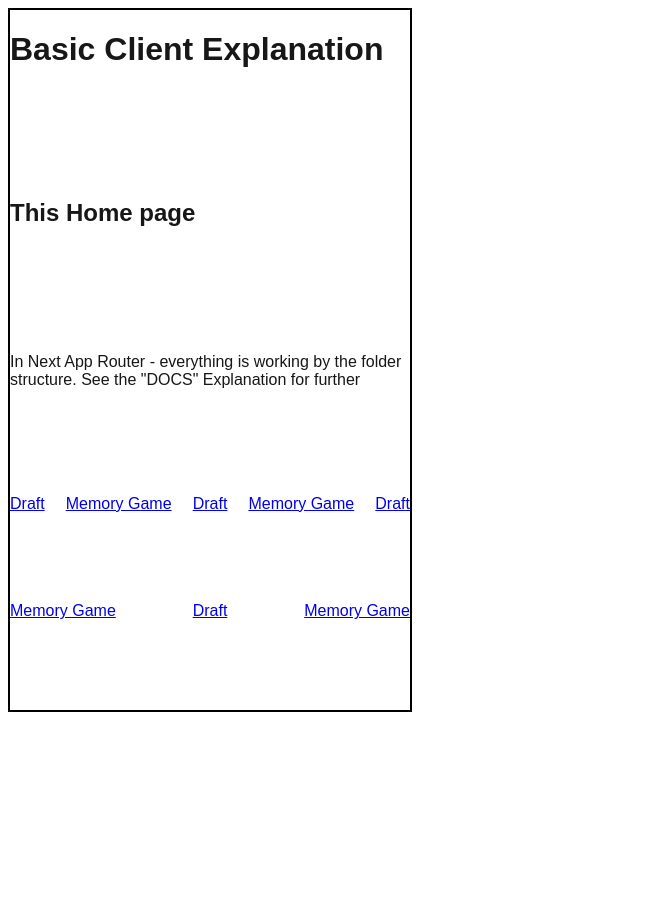
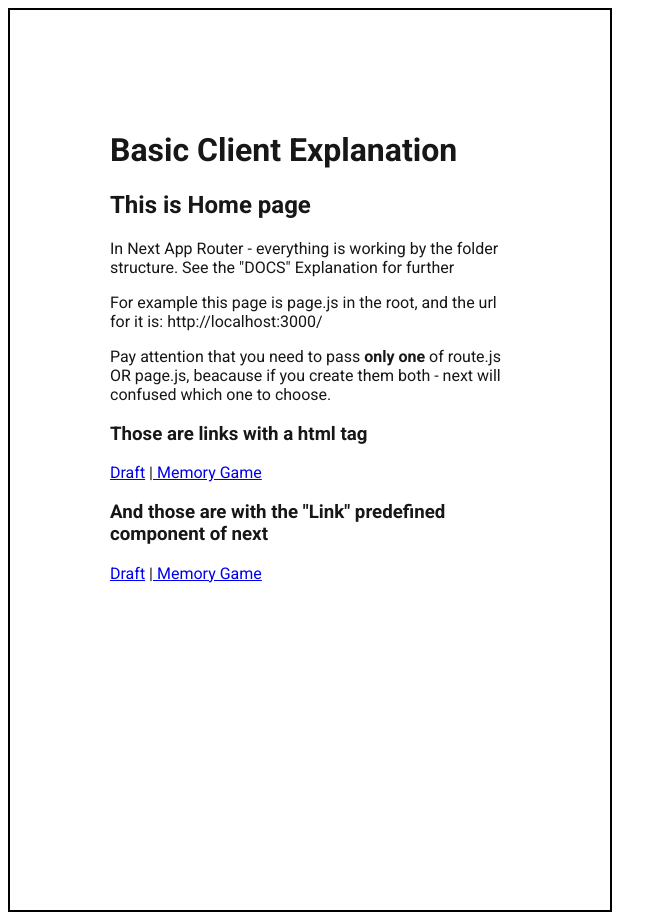
Before and after one commit to lingar-studying/studying-nextjs-app-router, a Next.js app: page / in a window 1280 px wide. Shown: the whole page, without its empty margins (0-667 px from the left). Before the commit the page ends 800 px from the top, so only its background shows below. Built offline with nearby package versions, Linux system fonts and the light colour scheme; what @mui/material-nextjs would draw is missing.

Commit message:
Organizing the client

```diff
--- /dev/null
+++ b/src/app/global-theme.js
@@ -0,0 +1,11 @@
+'use client'
+
+import {createTheme} from "@mui/material";
+
+const GlobalTheme = createTheme({
+    typography: {
+        fontFamily: 'var(--font-roboto',
+    }
+})
+
+export default GlobalTheme;
--- a/src/app/globals.css
+++ b/src/app/globals.css
@@ -19,7 +19,7 @@ body {
 body {
   color: var(--foreground);
   background: var(--background);
-  font-family: Arial, Helvetica, sans-serif;
+  /*font-family: Arial, Helvetica, sans-serif;*/
   -webkit-font-smoothing: antialiased;
   -moz-osx-font-smoothing: grayscale;
 }
--- a/src/app/layout.js
+++ b/src/app/layout.js
@@ -1,31 +1,28 @@
-import {Geist, Geist_Mono} from "next/font/google";
+// import {Geist, Geist_Mono} from "next/font/google";
 import "./globals.css";
 
 import {AppRouterCacheProvider} from '@mui/material-nextjs/v16-appRouter';
+import GlobalTheme from "@/app/global-theme";
+import {ThemeProvider} from "@mui/material";
+import {Roboto} from "next/font/google";
 
 
-const geistSans = Geist({
-    variable: "--font-geist-sans",
-    subsets: ["latin"],
+const roboto = Roboto({
+    weight: ['300', '400', '500', '700'],
+    subsets: ['latin'],
+    display: 'swap',
+    variable: '--font-roboto',
 });
-
-const geistMono = Geist_Mono({
-    variable: "--font-geist-mono",
-    subsets: ["latin"],
-});
-
-export const metadata = {
-    title: "Studying Next app router",
-    description: "Understanding how next app-router is working",
-};
-
 export default function RootLayout({children}) {
     return (
-        <html lang="en">
-        <body className={`${geistSans.variable} ${geistMono.variable}`}>
+        <html lang="en" className={roboto.className}>
+        <body>
         <AppRouterCacheProvider>
+            <ThemeProvider theme = {GlobalTheme}>
+                {children}
 
-            {children}
+
+            </ThemeProvider>
 
         </AppRouterCacheProvider>
         </body>
--- a/src/app/page.js
+++ b/src/app/page.js
@@ -11,41 +11,33 @@ export default function Home() {
 
             <div style={{
                 border: "2px solid black", width: "400px", height: "700px",
-                display: "flex",
-                flexWrap: "wrap",
-                justifyContent: "space-between"
+
+                padding: 100
 
 
             }}>
 
                 <h1>Basic Client Explanation</h1>
 
-                <h2>This Home page</h2>
+                <h2>This is Home page</h2>
                 <p>In Next App Router - everything is working by the folder structure.
-                 See the "DOCS" Explanation for further</p>
+                    See the "DOCS" Explanation for further</p>
+                <p>For example this page is page.js in the root, and the url for it is:
+                    http://localhost:3000/</p>
+                <p>Pay attention that you need to pass <b>only one</b> of route.js OR page.js,
+                    beacause if you create them both - next will confused which one to choose. </p>
 
 
+                <h3>Those are links with a html tag</h3>
 
-                <a href={"/pages/draft"} target="_blank">Draft</a>
-                <a href={"/pages/memory-game"} target="_blank">
+                <p><a href={"/pages/draft"} target="_blank">Draft</a> |
+                    <a href={"/pages/memory-game"} target="_blank"> Memory Game
+                    </a>
+                </p>
 
-                    Memory Game
-                </a>
-                <Link href={"/pages/draft"} target="_blank">Draft</Link>
-                <Link href={"/pages/memory-game"} target="_blank">
-
-                    Memory Game
-                </Link>
-
-                <a href={"/pages/draft"} target="_blank">Draft</a>
-                <a href={"/pages/memory-game"} target="_blank">
-
-                    Memory Game
-                </a>
-                <Link href={"/pages/draft"} target="_blank">Draft</Link>
-                <Link href={"/pages/memory-game"} target="_blank">
-
-                    Memory Game
+                <h3>And those are with the "Link" predefined component of next</h3>
+                <Link href={"/pages/draft"} target="_blank">Draft</Link> |
+                <Link href={"/pages/memory-game"} target="_blank"> Memory Game
                 </Link>
 
 
```
